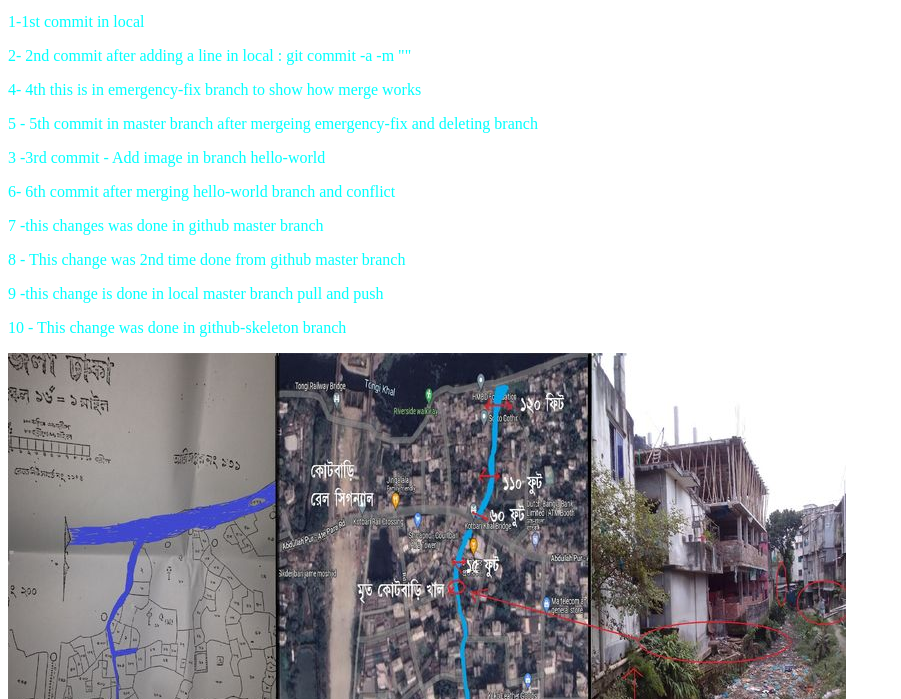
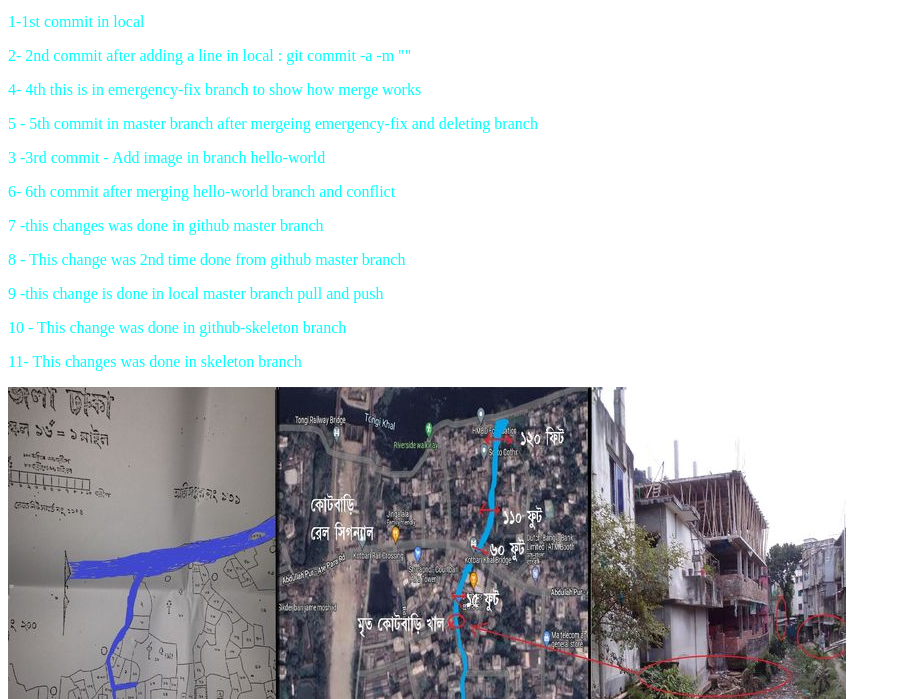
Before and after one commit to shiblyahmed28/git-hello2, a plain HTML site: page project/index.html in a window 1280 px wide. Shown: the part 101-800 px from the top of the page, without its empty margins (0-901 px from the left). Drawn offline with Linux system fonts and the light colour scheme.

Commit message:
11th commit in github skeleton branch

```diff
--- a/project/index.html
+++ b/project/index.html
@@ -17,7 +17,7 @@
 <p>8 - This change was 2nd time done from github master branch</p>
 <p>9 -this change is done in local master branch pull and push</p>
 <p>10 - This change was done in github-skeleton branch</p>
-
+<p>11- This changes was done in skeleton branch </p>
 
 <div><img src="kotbari.jpg" alt="Hello"></div>
 
```
